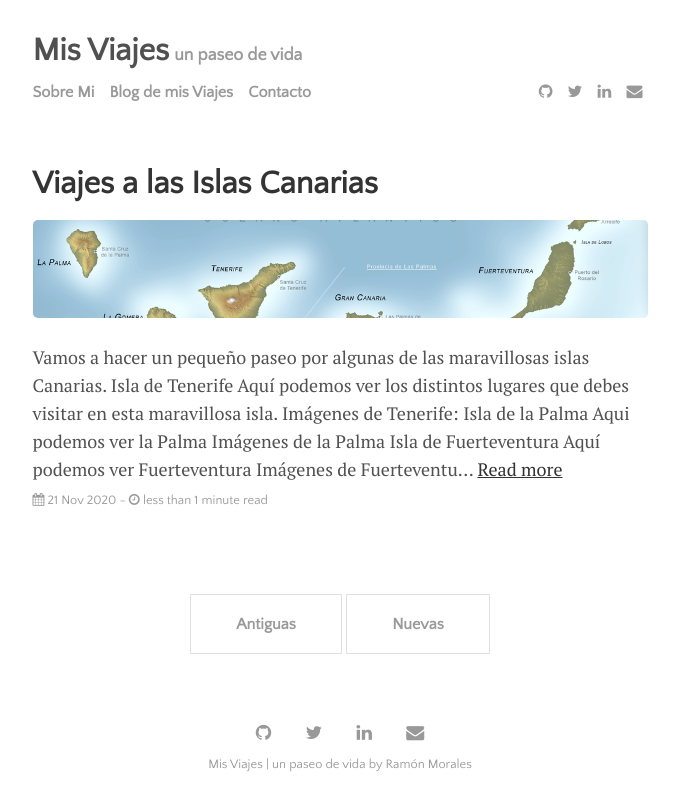
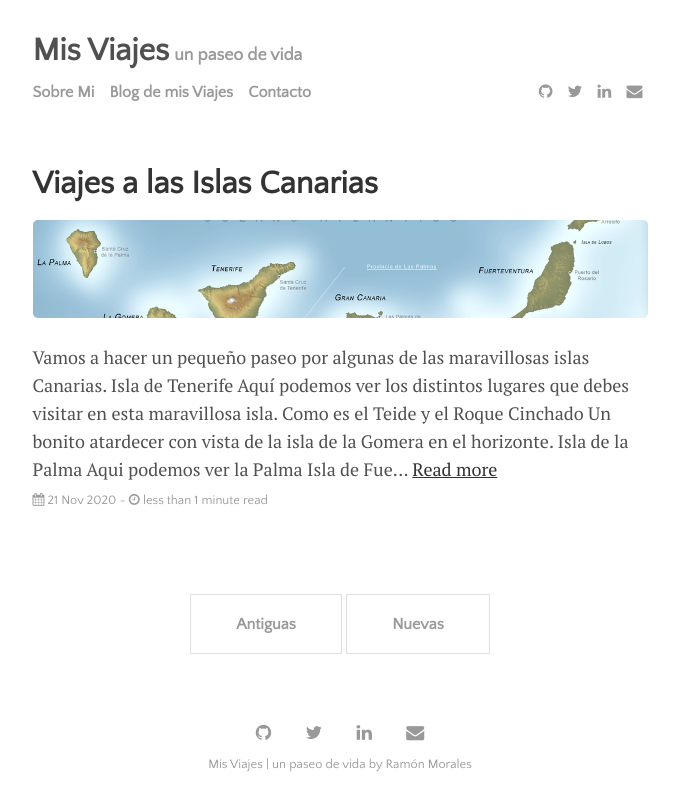
Before and after one commit to moguimon/Viajes, a Jekyll site: the page built from index.html, in a window 1280 px wide. Shown: the top 811 px of the page, without its empty margins (300-979 px from the left). Built offline with Jekyll 4.4.1, drawn with Linux system fonts in a browser that asks for light colours; the list of posts is cut into pages by our own code.

Commit message:
Update 2020-11-21-Canarias.md

```diff
--- a/_posts/2020-11-21-Canarias.md
+++ b/_posts/2020-11-21-Canarias.md
@@ -11,15 +11,16 @@ Vamos a hacer un pequeño paseo por algunas de las maravillosas islas Canarias.
 
 ### Isla de Tenerife
 Aquí podemos ver los distintos lugares que debes visitar en esta maravillosa isla.
+Como es el Teide y el Roque Cinchado
+![Imágenes de la Palma]({{site.baseurl}}/assets/img/PadreTeide.jpg)
 
-[Imágenes de Tenerife]({{ site.github.url }}{% post_url 2015-10-10-getting-started %}):
+
+Un bonito atardecer con vista de la isla de la Gomera en el horizonte.
+![Imágenes de la Palma]({{site.baseurl}}/assets/img/LaGomera.jpg)
 
 ### Isla de la Palma
 Aqui podemos ver la Palma
 
-[Imágenes de la Palma]({{ site.github.url }}{% post_url 2014-01-01-text-formatting-examples %})
 
 ### Isla de Fuerteventura
 Aquí podemos ver Fuerteventura
-
-[Imágenes de Fuerteventura](http://choosealicense.com/licenses/mit/).
```
